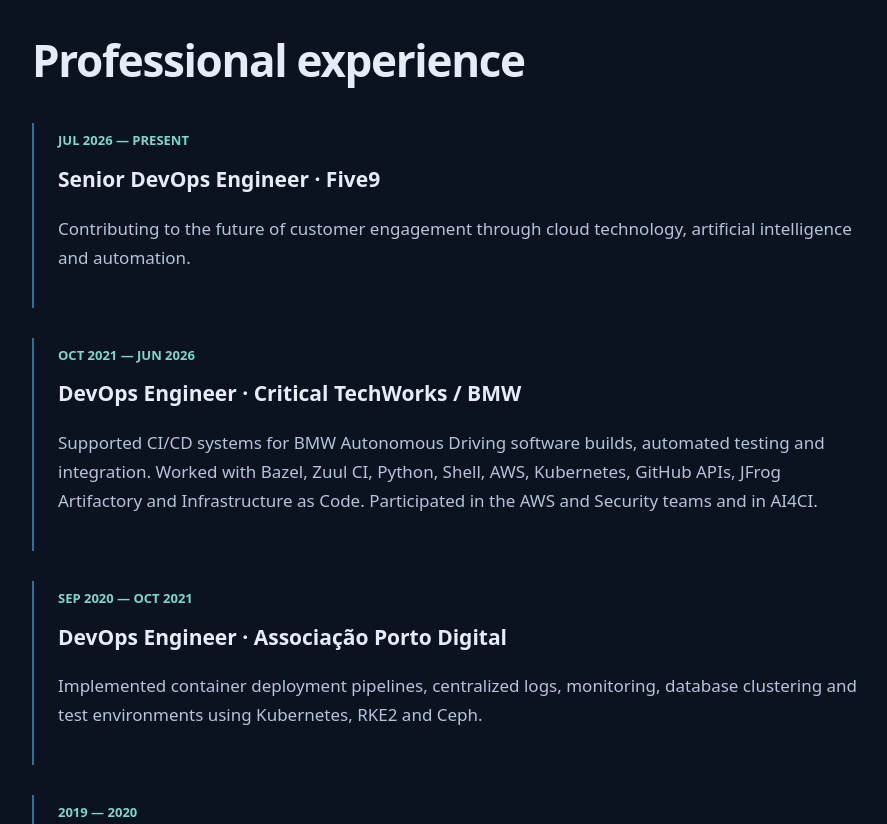
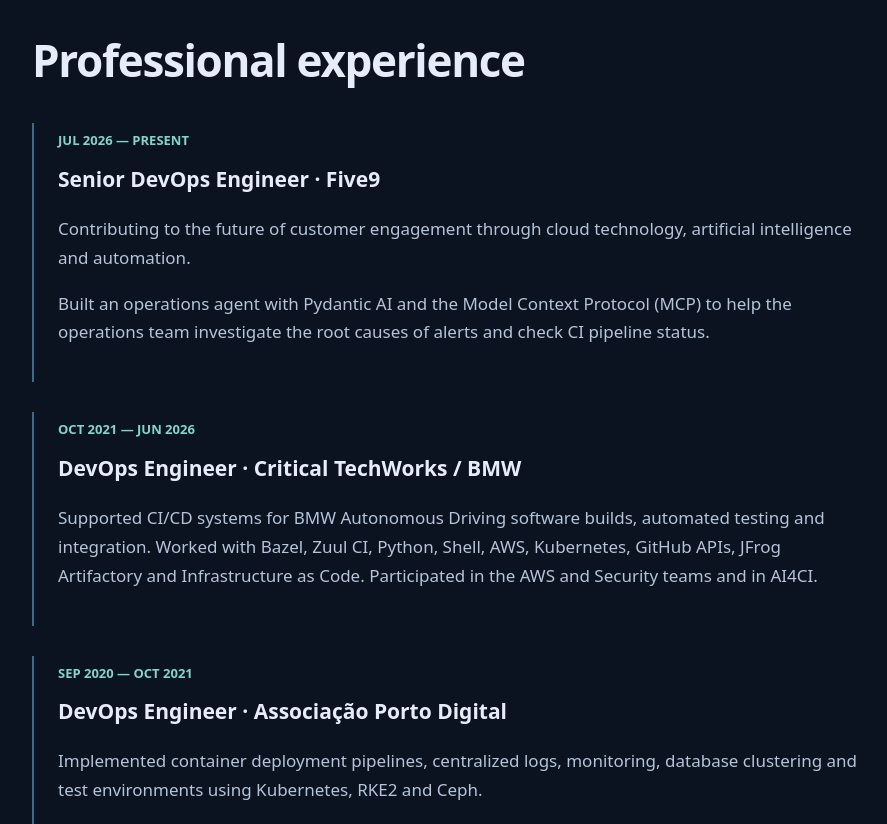
Before and after one commit to cafsenra/cafsenra.github.io, a plain HTML site: page index.html in a window 1280 px wide. Shown: the part 803-1627 px from the top of the page, without its empty margins (82-969 px from the left). Drawn offline with Linux system fonts and the light colour scheme.

Commit message:
Describe operations agent in Five9 experience

```diff
--- a/index.html
+++ b/index.html
@@ -2,7 +2,7 @@
 <html lang="en"><head><meta charset="utf-8"><meta name="viewport" content="width=device-width,initial-scale=1"><meta name="theme-color" content="#0b1220"><meta name="description" content="André Senra — Senior DevOps Engineer specializing in cloud, CI/CD and platform engineering."><title>André Senra | Senior DevOps Engineer</title><link rel="stylesheet" href="style.css"></head>
 <body><header><nav><a class="brand" href="#home">André Senra</a><div><a href="#experience">Experience</a><a href="#skills">Skills</a><a href="#interests">Interests</a><a href="#projects">Projects</a><a href="#education">Education</a></div></nav></header>
 <main><section id="home" class="hero"><p class="eyebrow">SENIOR DEVOPS ENGINEER · PORTO, PORTUGAL</p><h1>Building reliable platforms.<br><span>Automating complexity.</span></h1><p class="intro">DevOps, Platform and Site Reliability Engineer focused on cloud infrastructure, developer productivity, and scalable delivery systems.</p><div class="actions"><a class="button" href="https://www.linkedin.com/in/andresenra">LinkedIn ↗</a><a class="button alt" href="https://github.com/cafsenra">GitHub ↗</a></div></section>
-<section id="experience"><p class="eyebrow">01 / CAREER</p><h2>Professional experience</h2><div class="timeline"><article><time>JUL 2026 — PRESENT</time><h3>Senior DevOps Engineer · Five9</h3><p>Contributing to the future of customer engagement through cloud technology, artificial intelligence and automation.</p></article><article><time>OCT 2021 — JUN 2026</time><h3>DevOps Engineer · Critical TechWorks / BMW</h3><p>Supported CI/CD systems for BMW Autonomous Driving software builds, automated testing and integration. Worked with Bazel, Zuul CI, Python, Shell, AWS, Kubernetes, GitHub APIs, JFrog Artifactory and Infrastructure as Code. Participated in the AWS and Security teams and in AI4CI.</p></article><article><time>SEP 2020 — OCT 2021</time><h3>DevOps Engineer · Associação Porto Digital</h3><p>Implemented container deployment pipelines, centralized logs, monitoring, database clustering and test environments using Kubernetes, RKE2 and Ceph.</p></article><article><time>2019 — 2020</time><h3>Software Developer · Porto Tech Hub</h3><p>Developed full-stack applications and automated delivery workflows using Java, Spring, React, Ansible, Jenkins and Docker.</p></article></div></section>
+<section id="experience"><p class="eyebrow">01 / CAREER</p><h2>Professional experience</h2><div class="timeline"><article><time>JUL 2026 — PRESENT</time><h3>Senior DevOps Engineer · Five9</h3><p>Contributing to the future of customer engagement through cloud technology, artificial intelligence and automation.</p><p>Built an operations agent with Pydantic AI and the Model Context Protocol (MCP) to help the operations team investigate the root causes of alerts and check CI pipeline status.</p></article><article><time>OCT 2021 — JUN 2026</time><h3>DevOps Engineer · Critical TechWorks / BMW</h3><p>Supported CI/CD systems for BMW Autonomous Driving software builds, automated testing and integration. Worked with Bazel, Zuul CI, Python, Shell, AWS, Kubernetes, GitHub APIs, JFrog Artifactory and Infrastructure as Code. Participated in the AWS and Security teams and in AI4CI.</p></article><article><time>SEP 2020 — OCT 2021</time><h3>DevOps Engineer · Associação Porto Digital</h3><p>Implemented container deployment pipelines, centralized logs, monitoring, database clustering and test environments using Kubernetes, RKE2 and Ceph.</p></article><article><time>2019 — 2020</time><h3>Software Developer · Porto Tech Hub</h3><p>Developed full-stack applications and automated delivery workflows using Java, Spring, React, Ansible, Jenkins and Docker.</p></article></div></section>
 <section id="skills">
 <p class="eyebrow">02 / EXPERTISE</p>
 <h2>Professional Technology Stack</h2>
```
